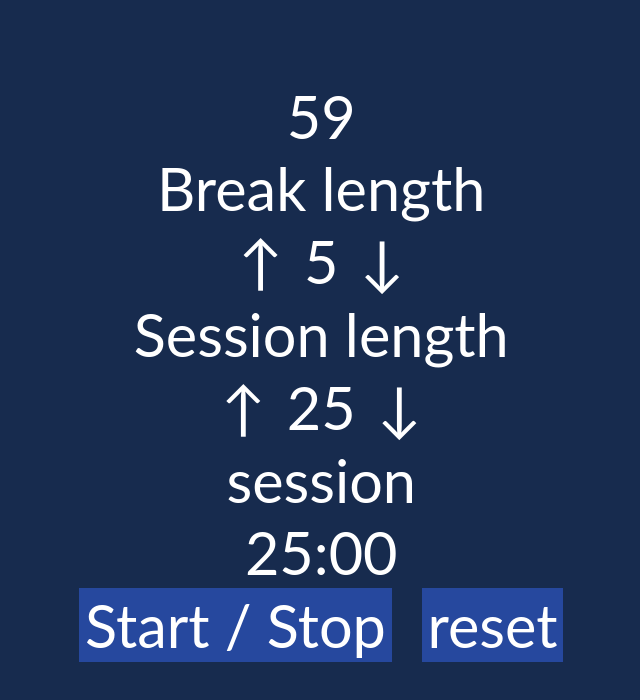
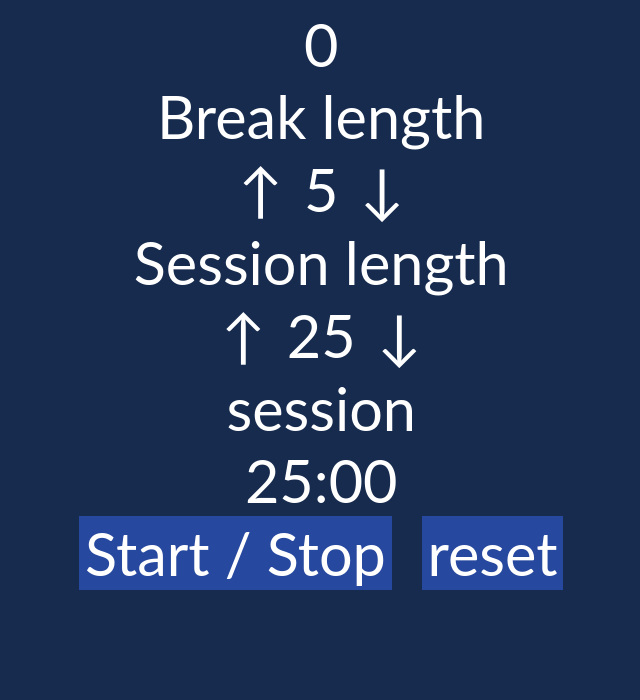
Before and after one commit to Perelyn-sama/fcc-timer, a React (Create React App) app: page / in a window 1280 px wide. Shown: the top 700 px of the page, without its empty margins (49-689 px from the left). Built offline with nearby package versions, Linux system fonts and the light colour scheme.

Commit message:
2 files modified

```diff
--- a/src/App.js
+++ b/src/App.js
@@ -21,7 +21,6 @@ export default function App() {
       return timeLeft;
     }
   };
-  console.log(countdown(), "bottom one");
 
   const breakIncrement = () => setbreakLength(breakLength + 1);
 
--- a/src/style.css
+++ b/src/style.css
@@ -9,7 +9,7 @@ body {
 }
 .App {
   position: absolute;
-  top: 10%;
+  top: 1%;
   left: 10%;
 }
 #break-length {
```
